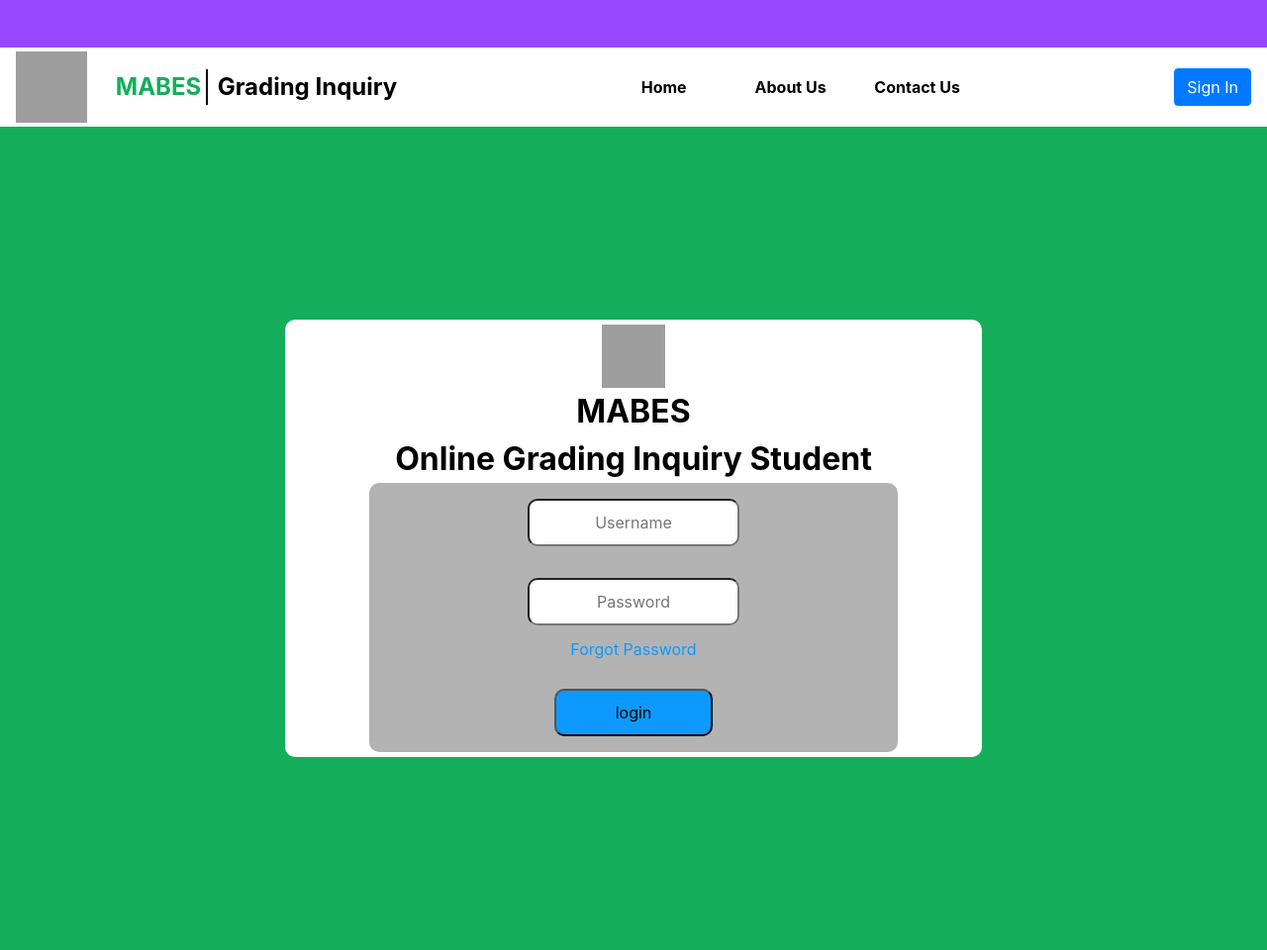
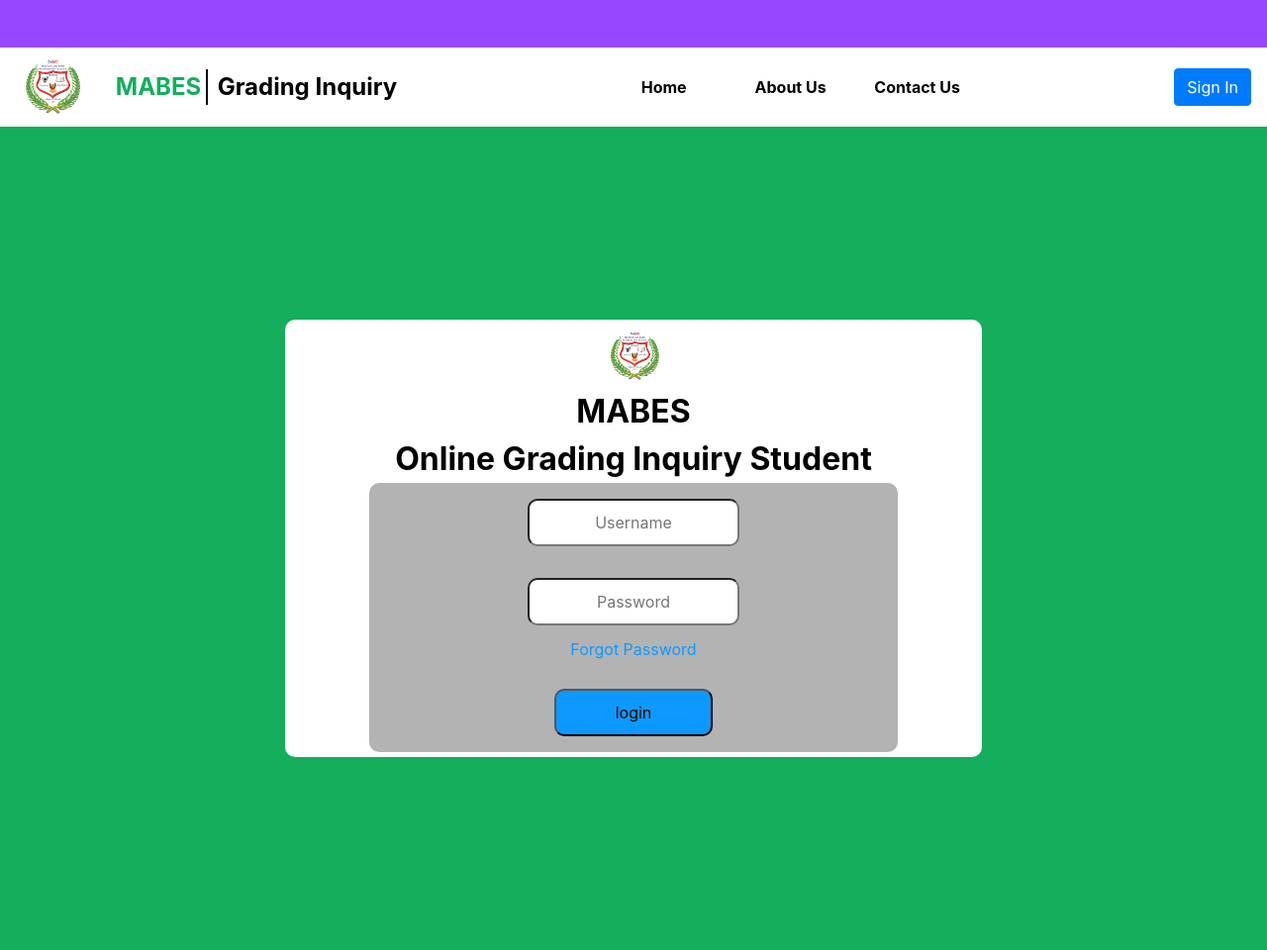
Before and after one commit to Jaylingers/1-php-grading-system, a PHP site: page /students_page/signin/index.php in a window 1280 px wide. Shown: the whole page at 99% size. Run offline with PHP 8.4, Linux system fonts and the light colour scheme; grey boxes are pictures that could not be loaded.

Commit message:
adding picture mabes logo

```diff
--- a/admins_page/header.php
+++ b/admins_page/header.php
@@ -25,7 +25,7 @@
 <!DOCTYPE html>
 <html>
 <title>MABES GRADING INQUIRY</title>
-<link rel="shortcut icon" href="https://th.bing.com/th/id/OIP.Lsswy08HBmxSwV6Pt9uZKgHaHa?pid=ImgDet&rs=1"/>
+<link rel="shortcut icon" href="../../assets/img/mabes.png"/>
 <head>
     <link rel="stylesheet" href="../../assets/css/style_custom.css">
     <script src="https://ajax.googleapis.com/ajax/libs/jquery/3.6.4/jquery.min.js"></script>
@@ -37,7 +37,7 @@
 <div class="p-fixed w-20p h-100p bg-gray-light b-top-right-radius-10 z-i-9999" id="side">
     <div class="d-flex-center t-color-white b-bottom-white-3px f-weight-bold h-4em">
         <a href="/1-php-grading-system/"> <img
-                    src="https://th.bing.com/th/id/OIP.Lsswy08HBmxSwV6Pt9uZKgHaHa?pid=ImgDet&rs=1" alt=""
+                    src="../../assets/img/mabes.png" alt=""
                     class="w-38px m-3-6px"/></a>
         <p class="m-0 b-right-2px-white pad-left-6px pad-right-6px t-color-green"> MABES </p>
         <p class=" m-0 pad-left-6px">Grading Inquiry</p>
--- a/students_page/header.php
+++ b/students_page/header.php
@@ -2,7 +2,7 @@
 <!DOCTYPE html>
 <html>
 <title>MABES GRADING INQUIRY</title>
-<link rel="shortcut icon" href="https://th.bing.com/th/id/OIP.Lsswy08HBmxSwV6Pt9uZKgHaHa?pid=ImgDet&rs=1"/>
+<link rel="shortcut icon" href="../../assets/img/mabes.png"/>
 <head>
 
     <?php if ($var === "index") { ?>
@@ -24,7 +24,7 @@
 <nav class="navbar">
     <div class="brand-title">
         <a href="/1-php-grading-system/"> <img
-                    src="https://th.bing.com/th/id/OIP.Lsswy08HBmxSwV6Pt9uZKgHaHa?pid=ImgDet&rs=1" alt=""/></a>
+                    src="../../assets/img/mabes.png" alt=""/></a>
         <p> MABES </p>
         <p>Grading Inquiry</p>
     </div>
--- a/students_page/signin/index.php
+++ b/students_page/signin/index.php
@@ -44,7 +44,7 @@
             <div class="m-2em d-flex-center h-48em ">
                 <div class="bg-white t-color-black pad-5px w-44em b-radius-10px">
                     <div class="t-align-center"><img
-                                src="https://th.bing.com/th/id/OIP.Lsswy08HBmxSwV6Pt9uZKgHaHa?pid=ImgDet&rs=1" alt=""
+                                src="../../assets/img/mabes.png" alt=""
                                 class="h-4em w-4em"/></div>
                     <div class="t-align-center f-size-2em f-weight-bold">MABES</div>
                     <div class="t-align-center f-size-2em f-weight-bold">Online Grading Inquiry Student</div>
```
Also changed, not shown: assets/img/mabes.png (added), assets/users_img/T000001.png.
